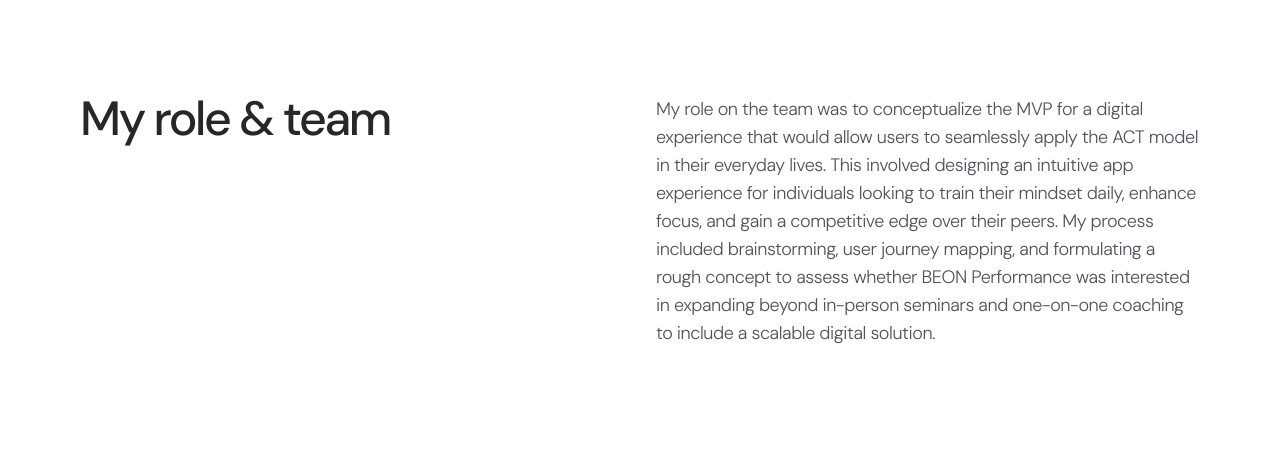
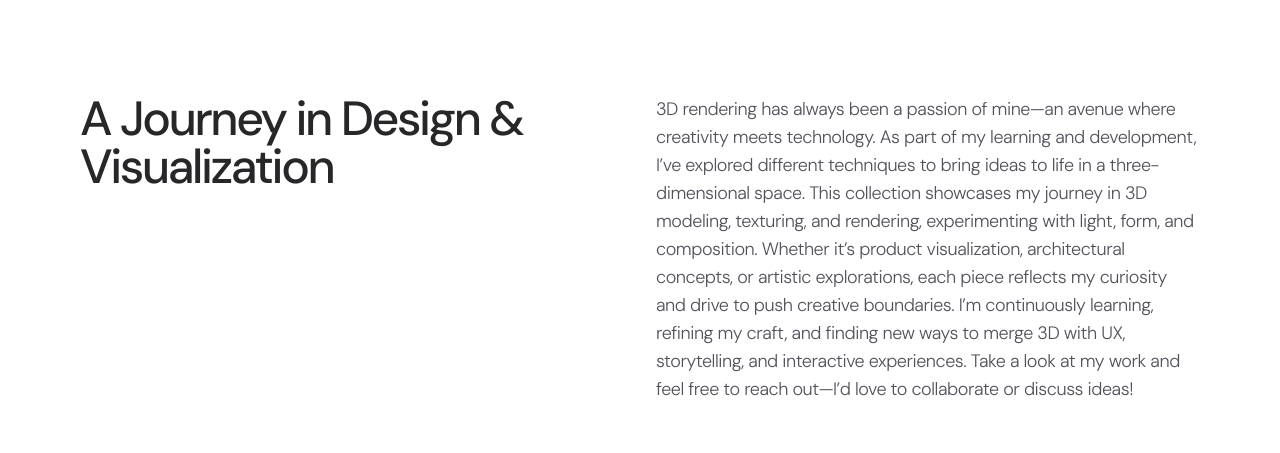
Before and after one commit to ahdsr/ahdsr, a Next.js app: page /work/3d in a window 1280 px wide. Shown: the part 786-1239 px from the top of the page. Built offline with nearby package versions, Linux system fonts and the light colour scheme.

Commit message:
Bug fixes: Video component red background

```diff
--- a/app/casestudies/codeconnect/page.js
+++ b/app/casestudies/codeconnect/page.js
@@ -76,7 +76,16 @@ export default function CodeConnect() {
             My role & team
           </div>
           <div className="flex-1 text-lg font-light tracking-tight text-zinc-600 md:text-lg">
-            ...
+            As a UX Designer on the Code Connect project, I focused on creating
+            seamless user experiences while working within the constraints of
+            the RUF design system library. Rather than reinventing visuals, I
+            strategically leveraged existing components to maintain consistency
+            and efficiency. Collaborating closely with the marketing and project
+            management teams, I ensured that imagery aligned with the project’s
+            vision and objectives. My role also involved in-depth competitor
+            research, analyzing industry trends to identify opportunities for
+            differentiation and innovation—ultimately shaping solutions that set
+            Code Connect apart.
           </div>
         </div>
 
--- a/app/work/3d/page.js
+++ b/app/work/3d/page.js
@@ -31,18 +31,20 @@ export default function ContactPage() {
         {/* My Role & Team */}
         <div className="mx-auto flex flex-col gap-8 border-t border-t-zinc-300 py-12 font-sans md:flex-row md:py-24">
           <div className="mb-8 flex-1 text-5xl font-medium tracking-tighter text-zinc-800">
-            My role & team
+            A Journey in Design & Visualization
           </div>
           <div className="flex-1 text-lg font-light tracking-tight text-zinc-600 md:text-lg">
-            My role on the team was to conceptualize the MVP for a digital
-            experience that would allow users to seamlessly apply the ACT model
-            in their everyday lives. This involved designing an intuitive app
-            experience for individuals looking to train their mindset daily,
-            enhance focus, and gain a competitive edge over their peers. My
-            process included brainstorming, user journey mapping, and
-            formulating a rough concept to assess whether BEON Performance was
-            interested in expanding beyond in-person seminars and one-on-one
-            coaching to include a scalable digital solution.
+            3D rendering has always been a passion of mine—an avenue where
+            creativity meets technology. As part of my learning and development,
+            I’ve explored different techniques to bring ideas to life in a
+            three-dimensional space. This collection showcases my journey in 3D
+            modeling, texturing, and rendering, experimenting with light, form,
+            and composition. Whether it’s product visualization, architectural
+            concepts, or artistic explorations, each piece reflects my curiosity
+            and drive to push creative boundaries. I’m continuously learning,
+            refining my craft, and finding new ways to merge 3D with UX,
+            storytelling, and interactive experiences. Take a look at my work
+            and feel free to reach out—I’d love to collaborate or discuss ideas!
           </div>
         </div>
       </div>
--- a/components/NavBar.js
+++ b/components/NavBar.js
@@ -40,10 +40,11 @@ export default function Navbar() {
     "/contact": "bg-white text-black border-b border-b-zinc-300",
     "/blog": "bg-blue-800 text-white border-b border-b-zinc-300",
     "/casestudies/codeconnect": "bg-emerald-500 text-white  shadow-xl",
-    "/casestudies/projectalchemy": "bg-orange-500 text-white shadow-xl ",
+    "/casestudies/projectalchemy": "bg-orange-500 text-white shadow-xl",
     "/casestudies/beon":
-      "bg-black  border-b border-b-zinc-700 text-white shadow-xl ",
-    "/casestudies/quest": "bg-green-700 text-white shadow-xl ",
+      "bg-black  border-b border-b-zinc-700 text-white shadow-xl",
+    "/casestudies/quest": "bg-green-700 text-white shadow-xl",
+    "/work/3d": "bg-teal-700 text-white",
   };
 
   return (
@@ -61,7 +62,7 @@ export default function Navbar() {
         </div>
 
         {/* Desktop Navigation */}
-        <div className="hidden space-x-6 font-sans text-sm md:flex">
+        <div className="hidden space-x-6 font-sans text-sm md:flex md:text-base">
           <Link href="/" className="hover:text-gray-300">
             Home
           </Link>
--- a/components/ParallaxSection.js
+++ b/components/ParallaxSection.js
@@ -17,7 +17,7 @@ export default function ParallaxSection({ mediaSrc, isVideo = false }) {
     <div className="relative h-screen w-full overflow-hidden bg-red-500">
       {isVideo ? (
         <video
-          className="absolute left-0 top-0 -mt-64 h-full w-full object-cover"
+          className="absolute left-0 top-0 -mt-96 h-full w-full object-cover md:-mt-64"
           src={mediaSrc}
           autoPlay
           loop
@@ -26,7 +26,7 @@ export default function ParallaxSection({ mediaSrc, isVideo = false }) {
         />
       ) : (
         <img
-          className="absolute left-0 top-0 -mt-64 h-full w-full object-cover"
+          className="absolute left-0 top-0 -mt-96 h-full w-full object-cover md:-mt-64"
           src={mediaSrc}
           alt="Parallax Background"
           style={{ transform: `translateY(${offset * 0.5}px)` }} // Apply parallax effect
```
